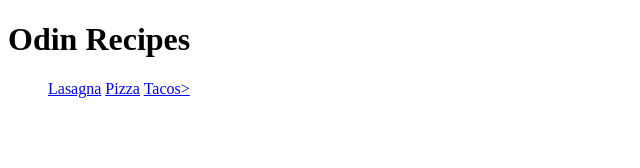
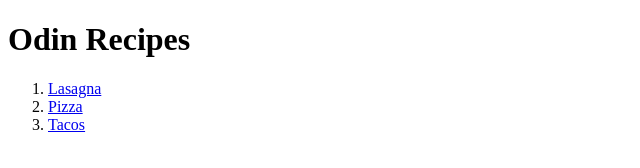
Before and after one commit to keganharris/odin-recipes, a plain HTML site: page index.html in a window 1280 px wide. Shown: the whole page, without its empty margins (0-640 px from the left). Drawn offline with Linux system fonts and the light colour scheme.

Commit message:
added css file

```diff
--- a/index.html
+++ b/index.html
@@ -9,9 +9,9 @@
 <body>
     <h1>Odin Recipes</h1>
    <ol>
-    <a href="recipe-pages/lasagna.html">Lasagna</a>
-    <a href="recipe-pages/pizza.html">Pizza</a>
-    <a href="recipe-pages/tacos.html">Tacos></a>
+   <li> <a href="recipe-pages/lasagna.html">Lasagna</a> </li>
+    <li><a href="recipe-pages/pizza.html">Pizza</a> </li>
+   <li> <a href="recipe-pages/tacos.html">Tacos</a> </li>
     </ol>
 
 </body>
```
Also changed, not shown: styles.css (added).
